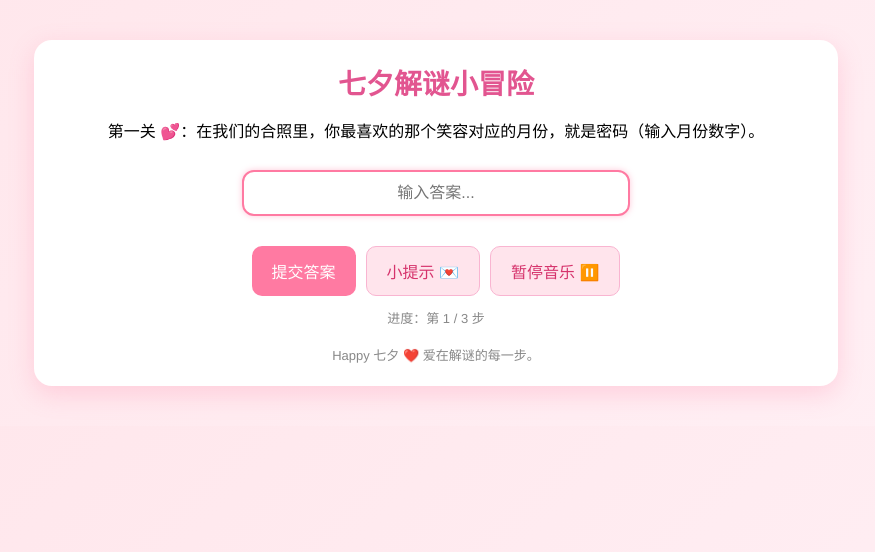
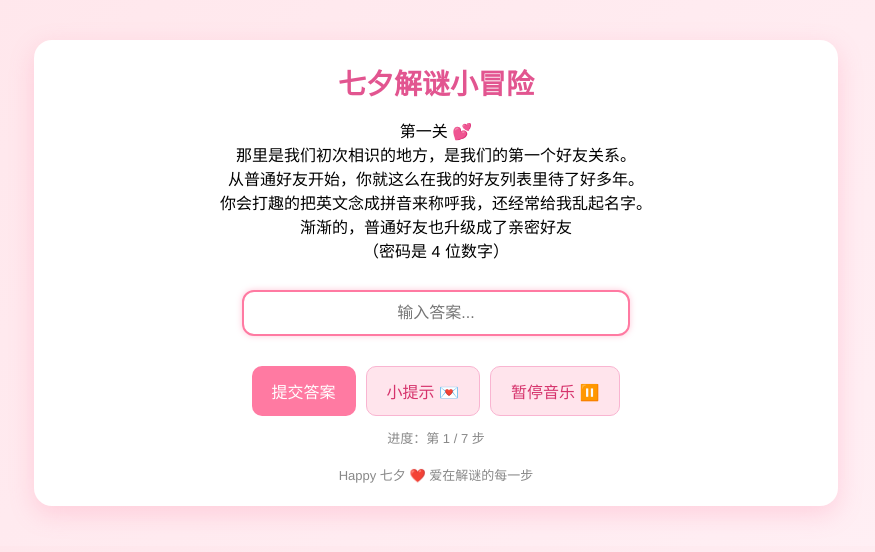
Before and after one commit to Shayne-Gao/yyguess, a plain HTML site: page index.html in a window 1280 px wide. Both pictures are taken after a click on the button "开始冒险 ➡️". Shown: the whole page, without its empty margins (204-1079 px from the left). Drawn offline with Linux system fonts and the light colour scheme.

Commit message:
update 题目

```diff
--- a/index.html
+++ b/index.html
@@ -3,7 +3,7 @@
 <head>
 <meta charset="utf-8" />
 <meta name="viewport" content="width=device-width,initial-scale=1" />
-<title>七夕特别礼物 💝</title>
+<title>小尾巴的七夕礼物 💝</title>
 <style>
   body {
     font-family: "Helvetica Neue", Arial, sans-serif;
@@ -114,12 +114,13 @@
   <!-- 开场页面 -->
   <div id="intro" class="card">
     <div class="hearts">💖✨💝</div>
-    <h1>七夕特别的礼物</h1>
+    <h1>Zyy 你好！我是你的七夕礼物！</h1>
     <p id="introText">
-      亲爱的，今天是属于我们的七夕节 💕<br/>
-      这里有一份我为你准备的小小解谜礼物 🎁<br/>
+      欢迎来到给小尾巴准备的线上解谜游戏-七夕特供版 💕<br>
+      聪明机灵的你将会在一个又一个的问题中寻找答案 💌<br/>
       每一道题目，都是我们故事的一部分 ✨<br/>
-      希望你能带着笑容，一步步走向最终的惊喜 💌
+      希望你能带着笑容，一步步走向最终的胜利，获得活动纪念品嗷! 🎁 <br>
+      From  爱你的男朋友 gwlj
     </p>
     <div class="music-control">
       <button id="musicBtn" class="btn secondary">播放音乐 🎶</button>
@@ -145,7 +146,7 @@
       <div id="nextArea" style="margin-top:12px;"></div>
       <div id="progress" style="margin-top:10px; font-size:13px; color:#888;"></div>
     </div>
-    <footer>Happy 七夕 ❤️ 爱在解谜的每一步。</footer>
+    <footer>Happy 七夕 ❤️ 爱在解谜的每一步</footer>
   </div>
 
   <!-- 背景音乐 -->
@@ -157,23 +158,52 @@
 const nodes = [
   {
     id: 1,
-    prompt: "第一关 💕：在我们的合照里，你最喜欢的那个笑容对应的月份，就是密码（输入月份数字）。",
-    answer: "8",
-    hint: "七夕在八月哦～",
+    prompt: "第一关 💕 \n 那里是我们初次相识的地方，是我们的第一个好友关系。\n 从普通好友开始，你就这么在我的好友列表里待了好多年。\n 你会打趣的把英文念成拼音来称呼我，还经常给我乱起名字。 \n 渐渐的，普通好友也升级成了亲密好友 \n（密码是 4 位数字）",
+    answer: "todo",
+    hint: "第一题的提示直接送给你！是在#后面的数字哦",
     successText: "太棒了！💖 继续前往下一关，更多的回忆在等你～"
   },
   {
     id: 2,
-    prompt: "第二关 🌙：还记得第一次一起看电影吗？那部电影的第一个字母（大写）就是密码。",
-    answer: "L",
-    hint: "答案在我们第一次电影院的票根里～",
-    successText: "好浪漫！💌 继续前进吧。"
+    prompt: "第二关 🌙 \n 渐渐的我们的关系不止于战网，还在那里有了自己的聊天室，这天就聊不完啦。细心的你是否发现，跟你聊天的人，不太一样了呢? （密码是 3 位数字）",
+    answer: "520",
+    hint: "第二关的提示需要说出一个你喜欢我的特质才可以获得哦！",
+    successText: "好聪明爱你哟！💌 继续前进吧。"
+  },
+
+    {
+    id: 3,
+    prompt: "第三关 ✉️ \n 除了聊天，我们做的最多的事情就是一起玩各种各样的游戏啦，打心底里因为有一个你这样的游戏搭子而感到开心，更开心的是这个人还是我女朋友！\n  很喜欢跟你玩游戏，每个游戏都显得超好玩 \n 我们的头像还是情侣的多配呀 （密码 7 个汉字 没有空格）。",
+    answer: "一只猫到此一游",
+    hint: "Steam 最近有没有奇怪的信息？",
+    successText: "恭喜！我要做你最好的游戏搭子！💪"
+  },
+    {
+    id: 4,
+    prompt: "第四关 🎮 \n 还记得我们玩过什么游戏吗？（密码是 4 个颜色组成的 4 个汉字）\n  1.女童常伴少东家 \n 2. 案桌横放三寿司 \n 3. 遗忘之城守夜长 \n 4. 失踪山谷厕纸凉 ",
+    answer: "红绿金蓝",
+    hint: "第四关的提示需要你语音叫我一声好听的来换取哦！",
+    successText: "记忆力好棒！我们以后还有会有更多美好的回忆嗷！恭喜过关！"
+  },
+    {
+    id: 5,
+    prompt: "第五关 🐱 \n 除了 Steam，在其他游戏里也有我们亲密的痕迹！俗话说 ：\n 峡谷夜深两人行，\n软毛盾影伤痕明。\n屏前回首映星光，\n数字轻语藏秘密。\n指尖微动击斩敌，\n战绩之中寻踪迹。\n输出高低心中记，\n一览数值解谜题。\n （密码是一个 8 位数字）",
+    answer: "todo",
+    hint: "第五关的提示需要你提供一张有你的照片来换取哦！",
+    successText: "恭喜过关小猫咪！离胜利还差两步啦！"
+  },
+    {
+    id: 6,
+    prompt: "第六关 ⌛️ \n 飞书文档的创建日期",
+    answer: "07120336",
+    hint: "Steam 最近有没有奇怪的信息？",
+    successText: "恭喜通关！🎉 七夕快乐，我爱你 ❤️ 礼物在等你 👉 <strong>https://example.com/yourgift</strong>"
   },
   {
-    id: 3,
-    prompt: "最后一关 🌹：输入你对我常说的三个字（拼音大写）。",
-    answer: "WOAI NI",
-    hint: "三个字，是你每天挂在嘴边的～",
+    id: 7,
+    prompt: "第七关 🎮 \n 去魔兽世界纳格兰找我。",
+    answer: "0905",
+    hint: "Steam 最近有没有奇怪的信息？",
     successText: "恭喜通关！🎉 七夕快乐，我爱你 ❤️ 礼物在等你 👉 <strong>https://example.com/yourgift</strong>"
   }
 ];
@@ -204,7 +234,7 @@ function loadNode(id){
   if(!node) return;
   currentNodeId = node.id;
   localStorage.setItem('puzzle_current_node', String(currentNodeId));
-  el.promptTxt.innerText = node.prompt;
+  el.promptTxt.innerHTML = node.prompt.replace(/\n/g, "<br/>");
   el.hintBox.classList.add('hidden');
   el.hintBox.innerText = node.hint;
   el.message.classList.add('hidden');
```
